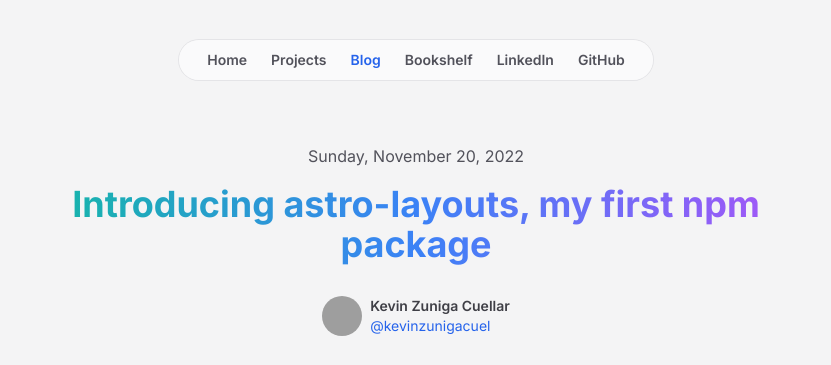
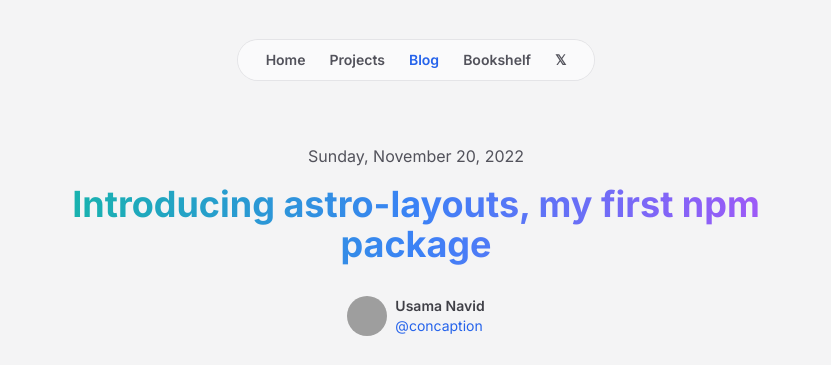
Before and after one commit to concaption/astro-portfolio, an Astro site: page /blog/introducing-astro-layouts in a window 1280 px wide. Shown: the top 365 px of the page, without its empty margins (224-1055 px from the left). Built offline with nearby package versions, Linux system fonts and the light colour scheme; Astro itself is replaced by a stand-in of ours; grey boxes are pictures that could not be loaded.

Commit message:
Update website URLs and social media handles

```diff
--- a/astro.config.mjs
+++ b/astro.config.mjs
@@ -17,7 +17,7 @@
   image: {
     service: sharpImageService()
   },
-  site: "https://www.kevinzunigacuellar.com",
+  site: "https://www.usama.buildberg.com",
   vite: {
     plugins: [rawFonts([".ttf", ".woff"])],
     optimizeDeps: {
--- a/public/robots.txt
+++ b/public/robots.txt
@@ -4,4 +4,4 @@
 User-agent: *
 Allow: /
 
-Sitemap: https://kevinzunigacuellar.com/sitemap-index.xml
+Sitemap: https://usama.buildberg.com/sitemap-index.xml
--- a/src/content/blog/introducing-astro-layouts.md
+++ b/src/content/blog/introducing-astro-layouts.md
@@ -86,6 +86,6 @@
 
 ## Final thoughts
 
-I hope you find this package useful. If you have any questions or suggestions, feel free to raise an issue on [GitHub](https://github.com/kevinzunigacuellar/astro-layouts). I would appreciate any feedback. If you like the package, please consider giving it a star.
+I hope you find this package useful. If you have any questions or suggestions, feel free to raise an issue on [GitHub](https://github.com/concaption/astro-layouts). I would appreciate any feedback. If you like the package, please consider giving it a star.
 
 Writing this package was a lot of fun, and it provided me with valuable insights into the workings of npm packages and their publication process. I'm excited to create more packages in the future. Thank you for reading!
--- a/src/data/contributions.json
+++ b/src/data/contributions.json
@@ -2,7 +2,7 @@
   {
     "name": "remark-code-title",
     "stars": 13,
-    "url": "https://github.com/kevinzunigacuellar/remark-code-title",
+    "url": "https://github.com/concaption/remark-code-title",
     "description": "🔌 remark plugin to add titles to code blocks",
     "languages": [
       "TypeScript"
@@ -12,7 +12,7 @@
   {
     "name": "astro-layouts",
     "stars": 25,
-    "url": "https://github.com/kevinzunigacuellar/astro-layouts",
+    "url": "https://github.com/concaption/astro-layouts",
     "description": "Add folder-based layouts to astro pages",
     "languages": [
       "TypeScript"
--- a/src/data/navigation.json
+++ b/src/data/navigation.json
@@ -16,15 +16,9 @@
     "text": "Bookshelf"
   },
   {
-    "href": "https://www.linkedin.com/in/kevinzunigacuellar",
+    "href": "https://www.x.com/concaption",
     "rel": "noopener noreferrer",
     "target": "_blank",
-    "text": "LinkedIn"
-  },
-  {
-    "href": "https://github.com/kevinzunigacuellar",
-    "target": "_blank",
-    "rel": "noopener noreferrer",
-    "text": "GitHub"
+    "text": "𝕏"
   }
 ]
--- a/src/data/socials.ts
+++ b/src/data/socials.ts
@@ -1,8 +1,8 @@
-export const twitter = "@kevinzunigacuel";
-export const author = "Kevin Zuniga Cuellar";
+export const twitter = "@concaption";
+export const author = "Usama Navid";
 
 export const defaultMeta = {
-  title: "Kevin Zuniga Cuellar",
+  title: "Usama Navid",
   description:
     "Welcome to my personal website! I am a software engineering student. I'm passionate about building software that helps developers to be more productive",
   ogImage: {
--- a/src/layouts/BlogLayout.astro
+++ b/src/layouts/BlogLayout.astro
@@ -68,7 +68,7 @@
         <span class="block font-semibold">{author}</span>
         <a
           class="dark:text-blue-400 text-blue-600 hover:underline block"
-          href="https://twitter.com/kevinzunigacuel"
+          href="https://twitter.com/concaption"
           target="_blank"
           rel="noopener noreferrer"
           >{twitter}
--- a/src/pages/blog/index.astro
+++ b/src/pages/blog/index.astro
@@ -8,7 +8,7 @@
   (a, b) => b.data.pubDate.valueOf() - a.data.pubDate.valueOf(),
 );
 
-const title = "Blog | Kevin Zuniga Cuellar";
+const title = "Blog | Usama Navid";
 const description =
   "My personal collection of code snippets, starter guides, tutorials and interesting things I found online.";
 ---
--- a/src/pages/image/[slug].png.ts
+++ b/src/pages/image/[slug].png.ts
@@ -60,8 +60,8 @@
           tw="w-15 h-15 rounded-full"
         />
         <div tw="flex flex-col ml-4">
-          <span tw="text-zinc-400">Kevin Zuniga Cuellar</span>
-          <span tw="text-blue-400">@kevinzunigacuel</span>
+          <span tw="text-zinc-400">Usama Navid</span>
+          <span tw="text-blue-400">@concaption</span>
         </div>
       </div>
     </div>
--- a/src/pages/projects.astro
+++ b/src/pages/projects.astro
@@ -32,7 +32,7 @@
 });
 ---
 
-<AppLayout title="Projects | Kevin Zuniga Cuellar">
+<AppLayout title="Projects | Usama Navid">
   <Header title="Open Source" />
   <p
     class="max-w-prose mb-10 font-normal dark:text-zinc-400 text-zinc-600 leading-relaxed"
```
Also changed, not shown: public/static/banner.png, 2 other files.
